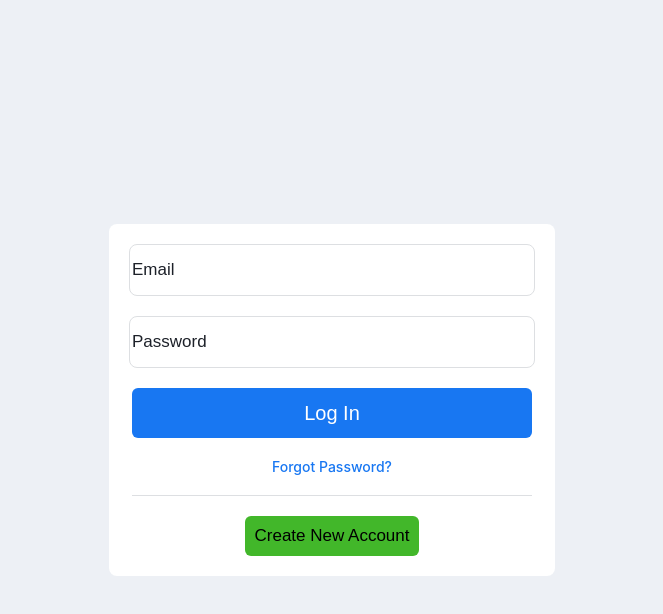
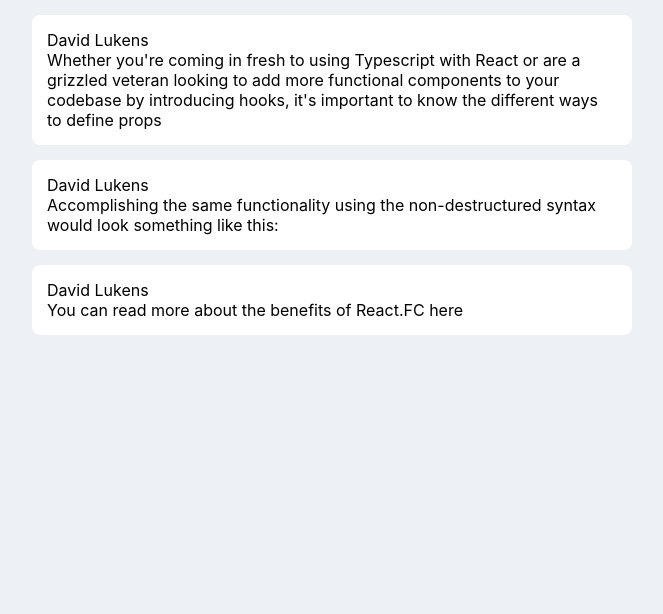
Before and after one commit to David10238/message_board, a React (Create React App) app in the folder spa-react/: page /wall in a window 1280 px wide. Shown: the top 614 px of the page, without its empty margins (308-971 px from the left). Built offline with nearby package versions, Linux system fonts and the light colour scheme.

Commit message:
start drafting feed page

```diff
--- a/spa-react/package.json
+++ b/spa-react/package.json
@@ -10,8 +10,10 @@
     "@types/node": "^12.20.17",
     "@types/react": "^17.0.15",
     "@types/react-dom": "^17.0.9",
+    "@types/react-router-dom": "^5.1.8",
     "react": "^17.0.2",
     "react-dom": "^17.0.2",
+    "react-router-dom": "^5.2.0",
     "react-scripts": "4.0.3",
     "sass": "^1.36.0",
     "typescript": "^4.3.5",
--- a/spa-react/src/App.tsx
+++ b/spa-react/src/App.tsx
@@ -1,11 +1,18 @@
 import React from "react";
+import { BrowserRouter, Route, Switch } from "react-router-dom";
 import LoginPage from "./pages/LoginPage";
+import WallPage from "./pages/WallPage";
+import Error404 from "./pages/Error404";
 
 function App() {
   return (
-    <div>
-      <LoginPage />
-    </div>
+    <BrowserRouter>
+      <Switch>
+        <Route path="/login" exact component={LoginPage} />
+        <Route path="/wall" exact component={WallPage} />
+        <Route path="/" component={Error404} />
+      </Switch>
+    </BrowserRouter>
   );
 }
 
--- /dev/null
+++ b/spa-react/src/pages/Error404.tsx
@@ -0,0 +1,15 @@
+import React from "react";
+
+export default function Error404() {
+  return (
+    <div className="fill-screen center-contents">
+      <div
+        style={{
+          fontSize: "32px",
+        }}
+      >
+        Error 404: Page Not Found
+      </div>
+    </div>
+  );
+}
--- /dev/null
+++ b/spa-react/src/pages/WallPage.tsx
@@ -0,0 +1,44 @@
+import React from "react";
+import "./../styles/base.scss";
+import "./../styles/feed.scss";
+
+interface PostProps {
+  name: String;
+  body: String;
+}
+
+function Post(props: PostProps) {
+  return (
+    <div className="feed-item">
+      <div>{props.name}</div>
+      <div>{props.body}</div>
+    </div>
+  );
+}
+
+const posts: Array<PostProps> = [
+  {
+    name: "David Lukens",
+    body: "Whether you're coming in fresh to using Typescript with React or are a grizzled veteran looking to add more functional components to your codebase by introducing hooks, it's important to know the different ways to define props",
+  },
+  {
+    name: "David Lukens",
+    body: "Accomplishing the same functionality using the non-destructured syntax would look something like this:    ",
+  },
+  {
+    name: "David Lukens",
+    body: "You can read more about the benefits of React.FC here",
+  },
+];
+
+export default function WallPage() {
+  return (
+    <div id="feed-page">
+      <div>
+        {posts.map((post) => (
+          <Post name={post.name} body={post.body} />
+        ))}
+      </div>
+    </div>
+  );
+}
--- a/spa-react/src/styles/base.scss
+++ b/spa-react/src/styles/base.scss
@@ -12,6 +12,12 @@ $soft-border-color: #dddfe2;
 .center-contents {
   display: grid;
   place-items: center;
+}
+
+.center-justify-contents {
+  display: flex;
+  justify-content: center;
+  flex-direction: row;
 }
 
 .soft-border {
--- /dev/null
+++ b/spa-react/src/styles/feed.scss
@@ -0,0 +1,21 @@
+@import "base";
+
+$feed-item-width: 600px;
+$text-color: black;
+$feed-item-padding: 15px;
+
+#feed-page {
+  @extend .page, .center-justify-contents;
+}
+
+.feed-item {
+  @extend .rounded-corner;
+  margin-top: 15px;
+  //box-sizing: border-box;
+  width: ($feed-item-width) - ($feed-item-padding) * 2;
+  padding: $feed-item-padding;
+  height: fit-content;
+  background-color: $form-color;
+  word-wrap: normal;
+  color: "000";
+}
--- a/spa-react/src/styles/login.scss
+++ b/spa-react/src/styles/login.scss
@@ -2,6 +2,7 @@
 
 $login-width: 400px;
 $login-color: #1877f2;
+$input-pad: 15px;
 
 #login-page {
   @extend .page, .center-contents;
@@ -15,6 +16,8 @@ $login-color: #1877f2;
 
 .login-input {
   @extend .soft-border;
+  box-sizing: border-box;
+  padding: 0px $input-pad 0px $input-pad;
   color: $soft-text-color;
   font-size: 17px;
   width: $login-width;
```
Also changed, not shown: 1 other file (tests, documents, lock files or other folders).
